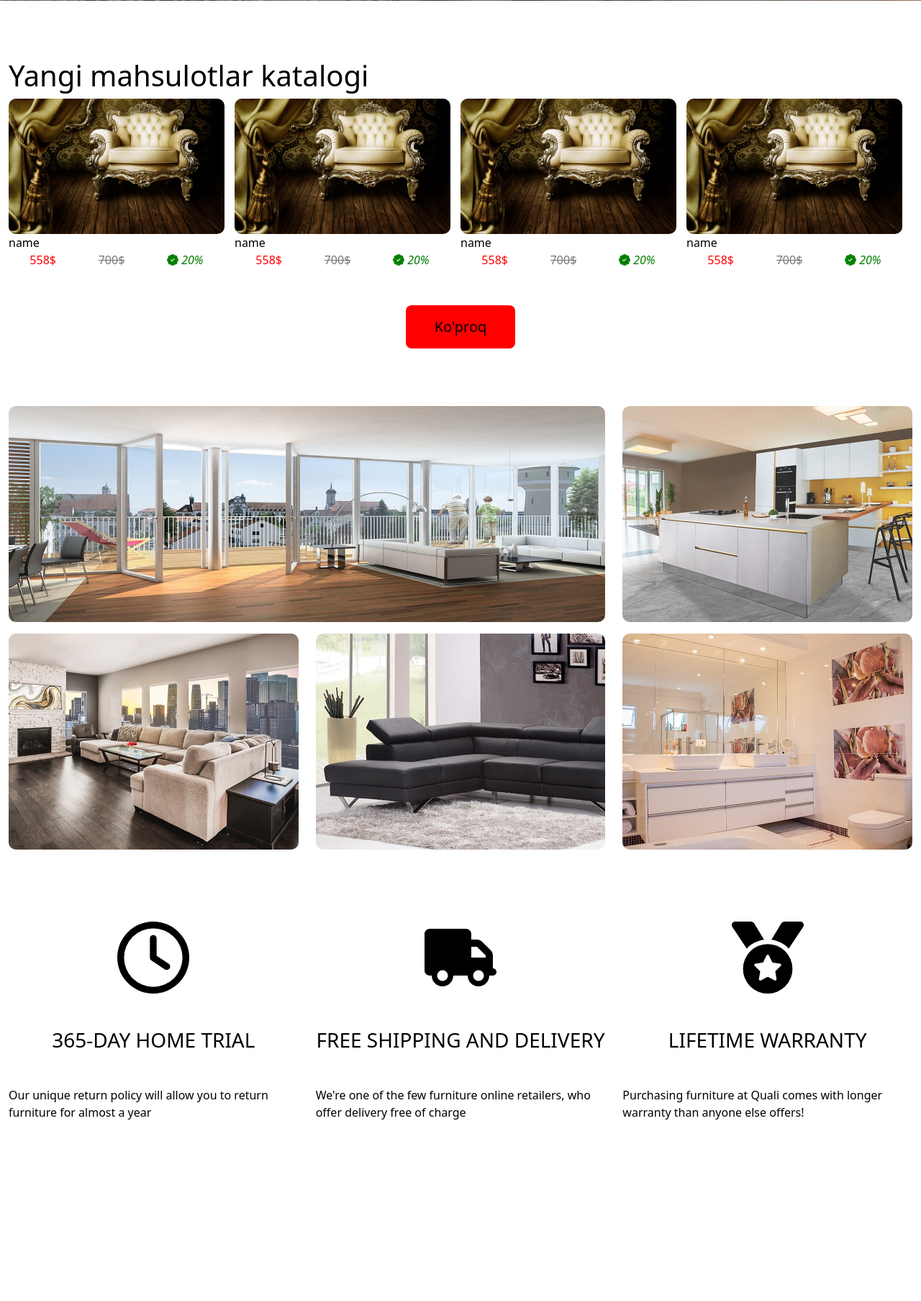
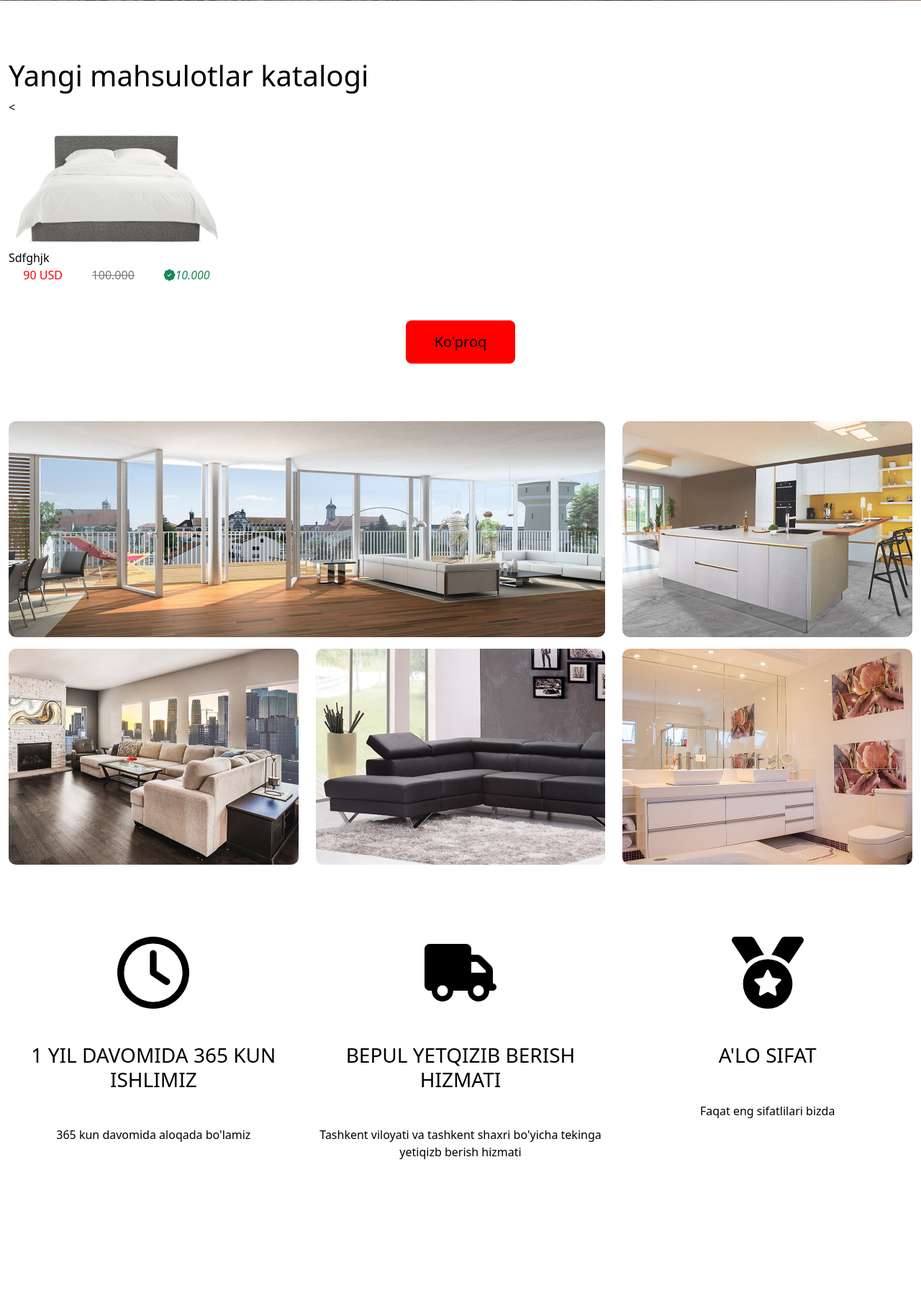
Before and after one commit to RamazonDjamolov/furniture-_django, a Django app: page / in a window 1280 px wide. Shown: the part 931-2738 px from the top of the page at 72% size. Run offline with Django 5.2, Linux system fonts and the light colour scheme; data comes from the database, SQL or seed files in the repository; both versions use the stored data as it was after the commit; style sheets or scripts are compiled from the project's sources; parts of the project's set-up code (start-up, migrations or seed data) failed here and were passed over; some libraries are stand-ins or nearby versions.

Commit message:
deyarli full boldi

```diff
--- a/config/urls.py
+++ b/config/urls.py
@@ -29,3 +29,5 @@ urlpatterns = [
 
 urlpatterns += static(settings.STATIC_URL, document_root=settings.STATIC_ROOT)
 urlpatterns += static(settings.MEDIA_URL, document_root=settings.MEDIA_ROOT)
+
+# handler404 = "furniture.views.handler404"
--- a/furniture/urls.py
+++ b/furniture/urls.py
@@ -20,5 +20,8 @@ urlpatterns = [
     path('sub_top/<str:id>/', sub_top, name='sub_top'),
     path('delete_top/<str:id>/', delete_top, name='delete_top'),
     path('search/', search, name='search'),
+    path('new_product', new_product, name='new_product'),
+    path('products_main/<str:name>/', products_main, name="products_main")
+    # path('404', handler404, )
 
 ]
--- a/furniture/views.py
+++ b/furniture/views.py
@@ -52,7 +52,8 @@ def main(request):
     return render(request, 'main.html', {
         'category': category,
         'total_item': total_item,
-        'xonalar': xonalar
+        'xonalar': xonalar,
+        'products': prodct
 
     })
 
@@ -72,6 +73,46 @@ def product_category(request, id: int):
         'xonalar': xonalar,
         'total_item': total_item
     })
+
+
+def new_product(request):
+    category = func_category(request)
+    xonalar = func_complect_category(request)
+    try:
+        products = Product.objects.all()[::20]
+    except:
+        products = Product.objects.all()
+    total_item = get_total_item(request)
+    return render(request, 'category.html', {
+        'category': category,
+        'products': products,
+        'total_item': total_item,
+        'xonalar': xonalar,
+
+    })
+
+
+def products_main(request, name):
+    total_item = get_total_item(request)
+    category = func_category(request)
+    xonalar = func_complect_category(request)
+    try:
+        obj = Complect_product.objects.all().filter(xonalar__name=name)
+        return render(request, 'toplamlar.html', context={
+            'total_item': total_item,
+            'products': obj,
+            'category': category,
+            'xonalar': xonalar
+        })
+    except:
+        obj = Product.objects.all().filter(category__name=name)
+        return render(request, 'category.html', {
+            'total_item': total_item,
+            'products': obj,
+            'category': category,
+            'xonalar': xonalar
+        })
+        print(obj, "obj 2222222")
 
 
 def category_view(request):
--- a/templates/layouts/footer.html
+++ b/templates/layouts/footer.html
@@ -12,13 +12,13 @@
                     <i class="bi bi-instagram instagram"></i></a>
             </div>
             <div class="">
-                <a href="!!!"> <i class="bi bi-telephone-outbound-fill telephone"></i> </a>
+                <a href="tel:+998903194081"> <i class="bi bi-telephone-outbound-fill telephone"></i> </a>
 
 
             </div>
 
             <div class="">
-                <a href=""> <i class="bi  bi-telegram telegram"></i> </a>
+                <a href="https://t.me/ziyonur_mebel_qorasuv"> <i class="bi  bi-telegram telegram"></i> </a>
 
             </div>
         </div>
--- a/templates/layouts/navbar.html
+++ b/templates/layouts/navbar.html
@@ -6,8 +6,8 @@
         <div class="social-link">
             <a href="https://www.instagram.com/ziyo_nur_qorasuv?utm_source=ig_web_button_share_sheet&igsh=ZDNlZDc0MzIxNw==">
                 <i class="bi bi-instagram instagram"></i> </a>
-            <a href="ph"> <i class="bi bi-telephone-outbound-fill telephone"></i> </a>
-            <a href="tg"> <i class="bi bi-telegram telegram"></i> </a>
+            <a href="tel:+998903194081"> <i class="bi bi-telephone-outbound-fill telephone"></i> </a>
+            <a href="https://t.me/ziyonur_mebel_qorasuv"> <i class="bi bi-telegram telegram"></i> </a>
 
         </div>
 
@@ -67,7 +67,6 @@
                 {% endfor %}
 
 
-
             </ul>
         </div>
     </div>
--- a/templates/main.html
+++ b/templates/main.html
@@ -1,5 +1,6 @@
 {% extends 'layouts/base.html' %}
 {% load static %}
+{% load humanize %}
 
 
 {% block extra_css %}
@@ -56,105 +57,57 @@
     <div class="container" style="margin: 80px auto;">
         <h1> Yangi mahsulotlar katalogi</h1>
         <div class="block">
-
-
+            {% for product in products %}
                 <div class="cart-container">
                     <div class="my-cart">
                         <div class="img">
-                        <img src="{% static 'main/img/car2.jpg' %}" alt="">
+                            < <a href="{% url 'view_product' product.id %}">
+                            <img src="{{ product.img.first.img.url }}" alt="">
+                        </a>
                         </div>
 
                         <div class="pr-title">
-                        name
+                            {{ product.name|title }}
                         </div>
 
                         <div class="price">
-                        <p>558$</p>
-                        <del>700$</del>
-                        <span><i class="bi bi-patch-check-fill"> 20%</i> </span>
+
+                            {% if product.sale_price == 0 or product.sale_price == None %}
+                                <p>{{ product.real_price|floatformat:0|intcomma }}</p>
+
+                            {% else %}
+                                <p class=""> {{ product.real_price|floatformat:0|intcomma }} USD</p>
+                                <del>  {{ product.price }}</del>
+                                <span>
+                                <i class="bi bi-patch-check-fill text-success">{{ product.sale_price }} </i>
+                                </span>
+
+                            {% endif %}
                         </div>
 
                         <div class="form">
-                        <a href="" class="add_tocart"> Savatga</a>
-                        <a href="" class="product-view"><p> Mahsulotni ko'rish</p></a>
+                            <form class="w-100  d-flex justify-content-center align-items-center"
+                                  action="{% url 'add' product.id %}" method="post">
+                                {% csrf_token %}
+                                <input type="text" hidden="hidden" value="{{ request.path }}#{{ product.id }}"
+                                       name='next'>
+                                <button class="add_tocart ms-auto me-auto" type="submit">
+                                    Savatga
+                                </button>
+                            </form>
+
+                            <a href="{% url 'view_product' product.id %}" class="product-view"> Mahsulotni ko'rish</a>
                         </div>
                     </div>
                 </div>
 
-            <div class="cart-container">
-                <div class="my-cart">
-                    <div class="img">
-                        <img src="{% static 'main/img/car2.jpg' %}" alt="">
-                    </div>
-
-                    <div class="pr-title">
-                        name
-                    </div>
-
-                    <div class="price">
-                        <p>558$</p>
-                        <del>700$</del>
-                        <span><i class="bi bi-patch-check-fill"> 20%</i> </span>
-                    </div>
-
-                    <div class="form">
-                        <a href="" class="add_tocart"> Savatga</a>
-                        <a href="" class="product-view"><p> Mahsulotni ko'rish</p></a>
-                    </div>
-                </div>
-            </div>
-
-            <div class="cart-container">
-                <div class="my-cart">
-                    <div class="img">
-                        <img src="{% static 'main/img/car2.jpg' %}" alt="">
-                    </div>
-
-                    <div class="pr-title">
-                        name
-                    </div>
-
-                    <div class="price">
-                        <p>558$</p>
-                        <del>700$</del>
-                        <span><i class="bi bi-patch-check-fill"> 20%</i> </span>
-                    </div>
-
-                    <div class="form">
-                        <a href="" class="add_tocart"> Savatga</a>
-                        <a href="" class="product-view"><p> Mahsulotni ko'rish</p></a>
-                    </div>
-                </div>
-            </div>
-
-            <div class="cart-container">
-                <div class="my-cart">
-                    <div class="img">
-                        <img src="{% static 'main/img/car2.jpg' %}" alt="">
-                    </div>
-
-                    <div class="pr-title">
-                        name
-                    </div>
-
-                    <div class="price">
-                        <p>558$</p>
-                        <del>700$</del>
-                        <span><i class="bi bi-patch-check-fill"> 20%</i> </span>
-                    </div>
-
-                    <div class="form">
-                        <a href="" class="add_tocart"> Savatga</a>
-                        <a href="" class="product-view"><p> Mahsulotni ko'rish</p></a>
-                    </div>
-                </div>
-            </div>
+            {% endfor %}
 
 
         </div>
 
         <div class="text-center">
-            <form action="" class="text-center">
+            <form action="{% url 'new_product' %}" class="text-center">
                 <button type="submit" role="button" class="button-63 text-center">
                     Ko'proq
                 </button>
@@ -175,31 +128,31 @@
             <div class="interyer col-8 mb-3">
                 <div class="hoverable">
                     <img class="hoverable__img" src="{% static 'main/img/box-1.jpg' %}" alt="">
-                    <a class="hover__btn" href="">Hover me</a>
+                    <a class="hover__btn" href="">Balkon</a>
                 </div>
             </div>
             <div class="interyer col-4 mb-3">
                 <div class="hoverable">
                     <img class="hoverable__img" src="{% static 'main/img/box-2 .jpg' %}" alt="">
-                    <a class="hover__btn" href="">Hover me</a>
+                    <a class="hover__btn" href="">Oshxona </a>
                 </div>
             </div>
             <div class="interyer col-4">
                 <div class="hoverable">
                     <img class="hoverable__img" src="{% static 'main/img/box-3.jpg' %}" alt="">
-                    <a class="hover__btn" href="">Hover me</a>
+                    <a class="hover__btn" href="">Mehmanxona</a>
                 </div>
             </div>
             <div class="interyer col-4">
                 <div class="hoverable">
                     <img class="hoverable__img" src="{% static 'main/img/box-4.jpg' %}" alt="">
-                    <a class="hover__btn" href="">Hover me</a>
+                    <a class="hover__btn" href="{% url 'products_main' 'div' %}">Yushoq Mebelar</a>
                 </div>
             </div>
             <div class="interyer col-4">
                 <div class="hoverable">
                     <img class="hoverable__img" src="{% static 'main/img/box-5.jpg' %}" alt="">
-                    <a class="hover__btn" href="">Hover me</a>
+                    <a class="hover__btn" href="">Sanuzel</a>
                 </div>
             </div>
 
@@ -215,8 +168,8 @@
                     <img src="{% static 'main/img/clock-regular.svg' %}" class="ustunlig-img" alt="">
 
                 </div>
-                <h3 class="mb-5 text-center">365-DAY HOME TRIAL</h3>
-                <p class="p">Our unique return policy will allow you to return furniture for almost a year</p>
+                <h3 class="mb-5 text-center"> 1 YIL DAVOMIDA 365 KUN ISHLIMIZ</h3>
+                <p class="p text-center">365 kun davomida aloqada bo'lamiz</p>
 
 
             </div>
@@ -227,8 +180,9 @@
                     <img src="{% static 'main/img/truck-solid.svg' %}" class="ustunlig-img" alt="">
 
                 </div>
-                <h3 class="mb-5 text-center">FREE SHIPPING AND DELIVERY</h3>
-                <p class="mb-5">We're one of the few furniture online retailers, who offer delivery free of charge</p>
+                <h3 class="mb-5 text-center">BEPUL YETQIZIB BERISH HIZMATI</h3>
+                <p class="mb-5 text-center">Tashkent viloyati va tashkent shaxri bo'yicha tekinga yetiqizb berish
+                    hizmati</p>
 
 
             </div>
@@ -238,8 +192,8 @@
                 <div class="icon text-center mb-5">
                     <img src="{% static 'main/img/medal-solid.svg' %}" class="ustunlig-img" alt="">
                 </div>
-                <h3 class="mb-5 text-center">LIFETIME WARRANTY</h3>
-                <p class="mb-5">Purchasing furniture at Quali comes with longer warranty than anyone else offers!</p>
+                <h3 class="mb-5 text-center">A'LO SIFAT</h3>
+                <p class="mb-5 text-center">Faqat eng sifatlilari bizda</p>
 
 
             </div>
```
Also changed, not shown: assets/main/css/cart.css (+47 -0 lines), assets/main/css/cart.scss (+71 -2 lines), templates/404.html (added, +24 -0 lines), templates/cart.html (+11 -2 lines), templates/new_product.html (added, +76 -0 lines), templates/search.html (+11 -9 lines), db.sqlite3, media/furniture/Screenshot_from_2024-03-22_14-19-28.png (added), media/furniture/kravat-2_tPFaImc.webp (added), 1 other file. Lines whose indentation alone changed are shown as unchanged.
